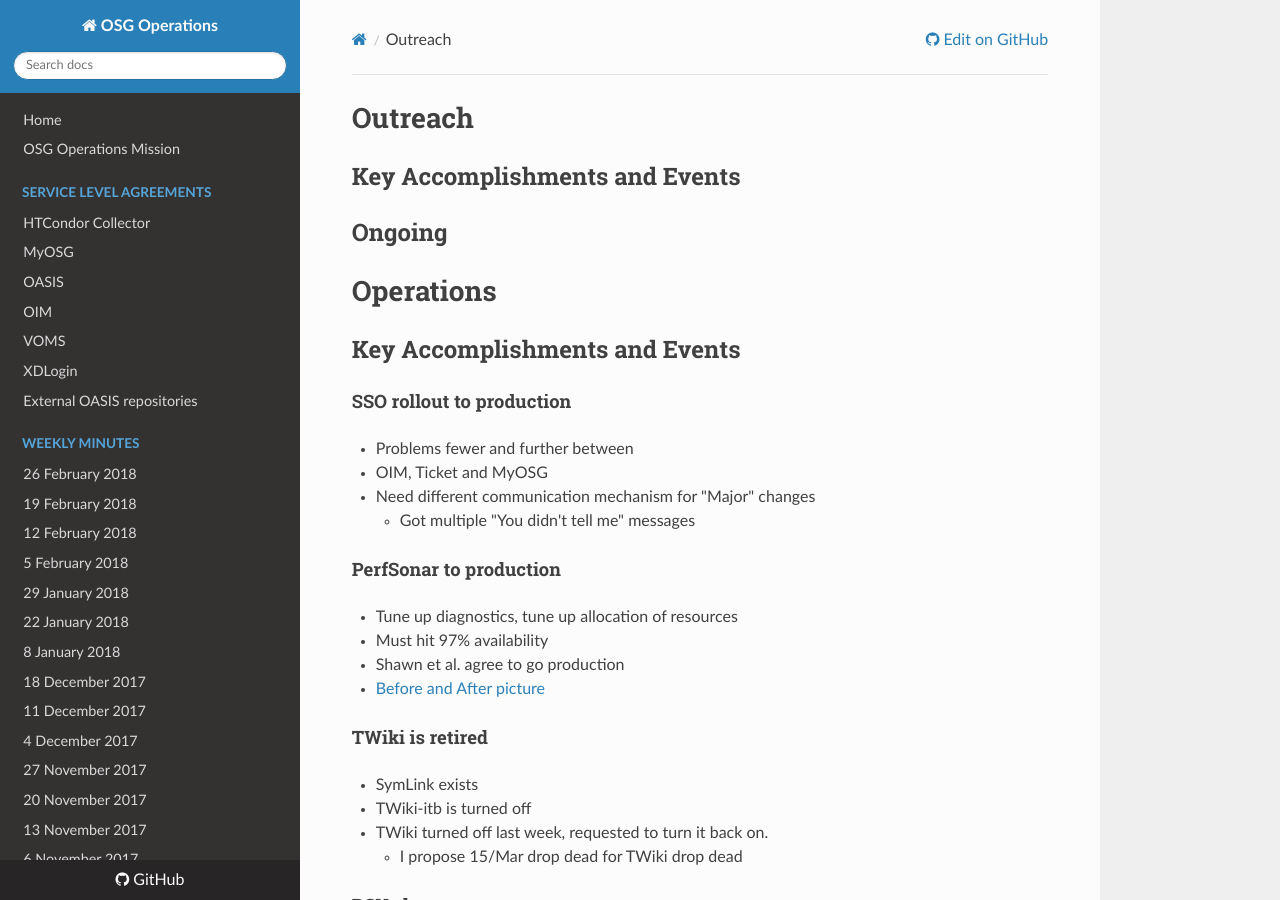
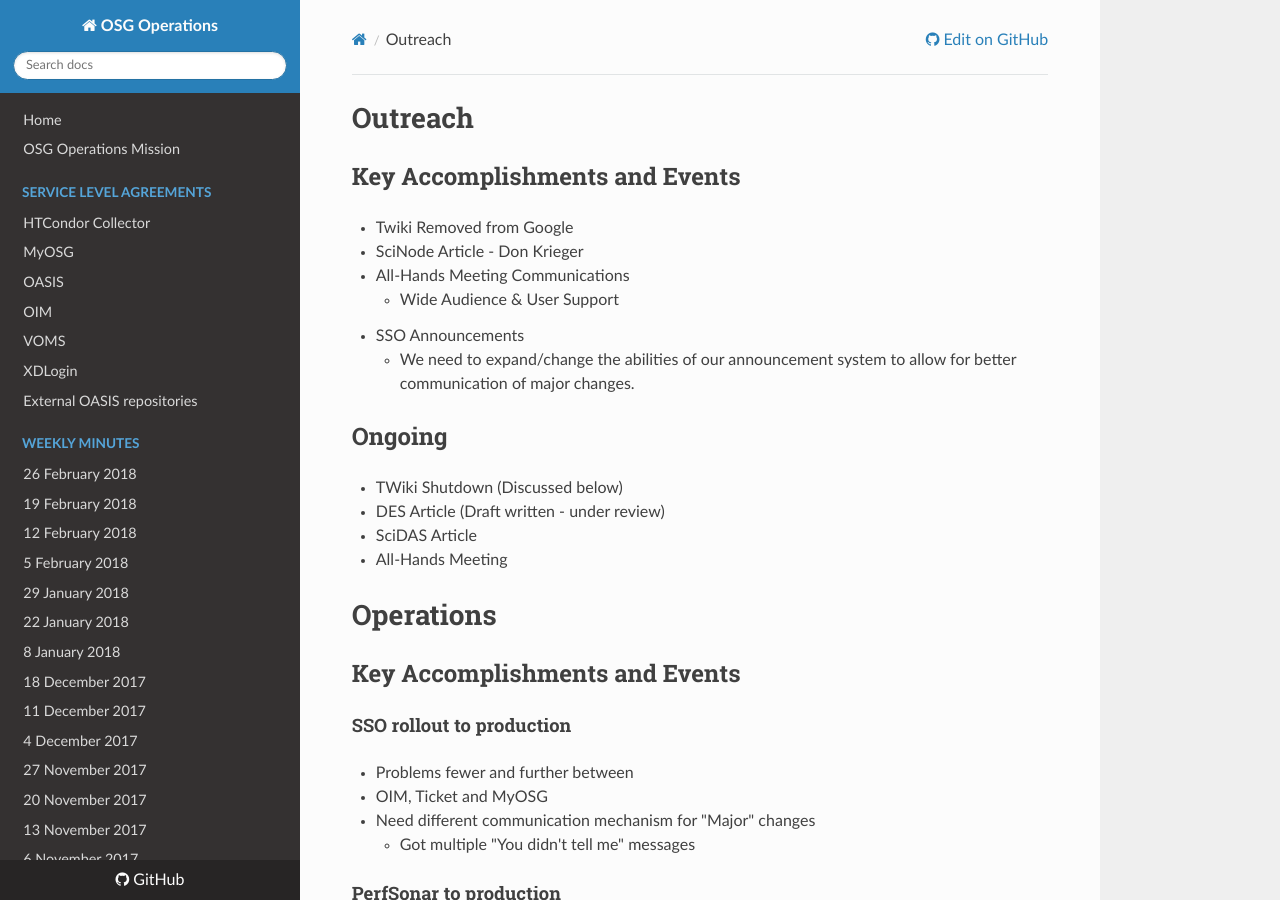
Before and after one commit to osg-htc/operations, an MkDocs documentation site: the page built from docs/ac-27-2-2018.md, in a window 1280 px wide and 900 px high. Built offline with MkDocs 1.6.1, drawn with Linux system fonts in a browser that asks for light colours; nearby versions of some CDN libraries; old or Windows-style settings are respelled for this version of MkDocs.

Commit message:
Update ac-27-2-2018.md

```diff
--- a/docs/ac-27-2-2018.md
+++ b/docs/ac-27-2-2018.md
@@ -1,8 +1,17 @@
 # Outreach
 ## Key Accomplishments and Events
-
+   * Twiki Removed from Google
+   * SciNode Article - Don Krieger
+   * All-Hands Meeting Communications
+      * Wide Audience & User Support
+   * SSO Announcements
+      * We need to expand/change the abilities of our announcement system to allow for better communication of major changes.
 
 ## Ongoing
+   * TWiki Shutdown (Discussed below)
+   * DES Article (Draft written - under review)
+   * SciDAS Article
+   * All-Hands Meeting
 
 
 # Operations
```
